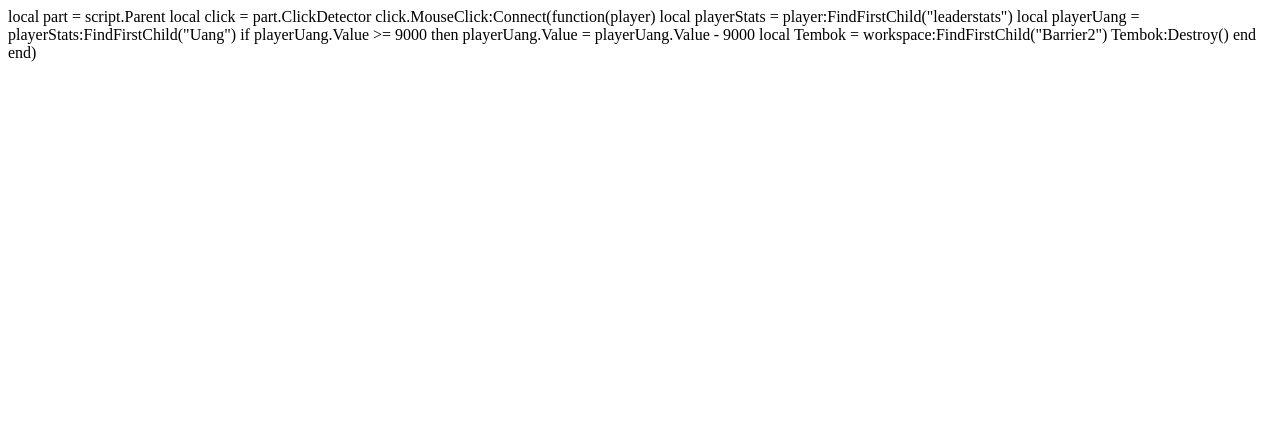
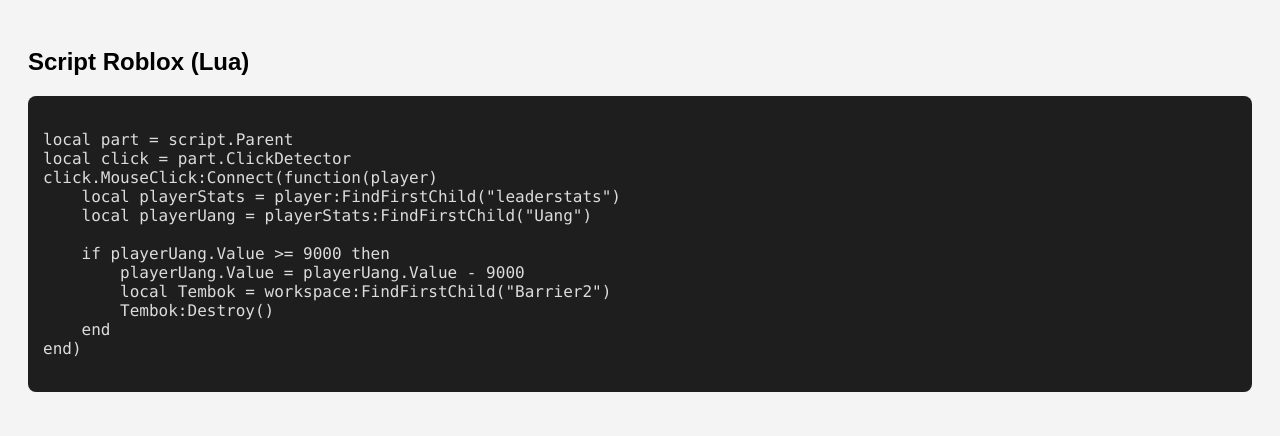
Before and after one commit to UniyaCoding/papantombol, a plain HTML site: page index.html in a window 1280 px wide. Drawn offline with Linux system fonts and the light colour scheme.

Commit message:
Add files via upload

```diff
--- a/index.html
+++ b/index.html
@@ -1,3 +1,30 @@
+<!DOCTYPE html>
+<html lang="id">
+<head>
+  <meta charset="UTF-8">
+  <meta name="viewport" content="width=device-width, initial-scale=1.0">
+  <title>Kode Roblox</title>
+  <style>
+    body {
+      font-family: Arial, sans-serif;
+      background: #f4f4f4;
+      padding: 20px;
+    }
+    pre {
+      background: #1e1e1e;
+      color: #dcdcdc;
+      padding: 15px;
+      border-radius: 8px;
+      overflow-x: auto;
+    }
+    code {
+      font-family: Consolas, monospace;
+    }
+  </style>
+</head>
+<body>
+  <h2>Script Roblox (Lua)</h2>
+  <pre><code>
 local part = script.Parent
 local click = part.ClickDetector
 click.MouseClick:Connect(function(player)
@@ -10,3 +37,6 @@
         Tembok:Destroy()
     end
 end)
+  </code></pre>
+</body>
+</html>
```
Lines whose indentation alone changed are shown as unchanged.
